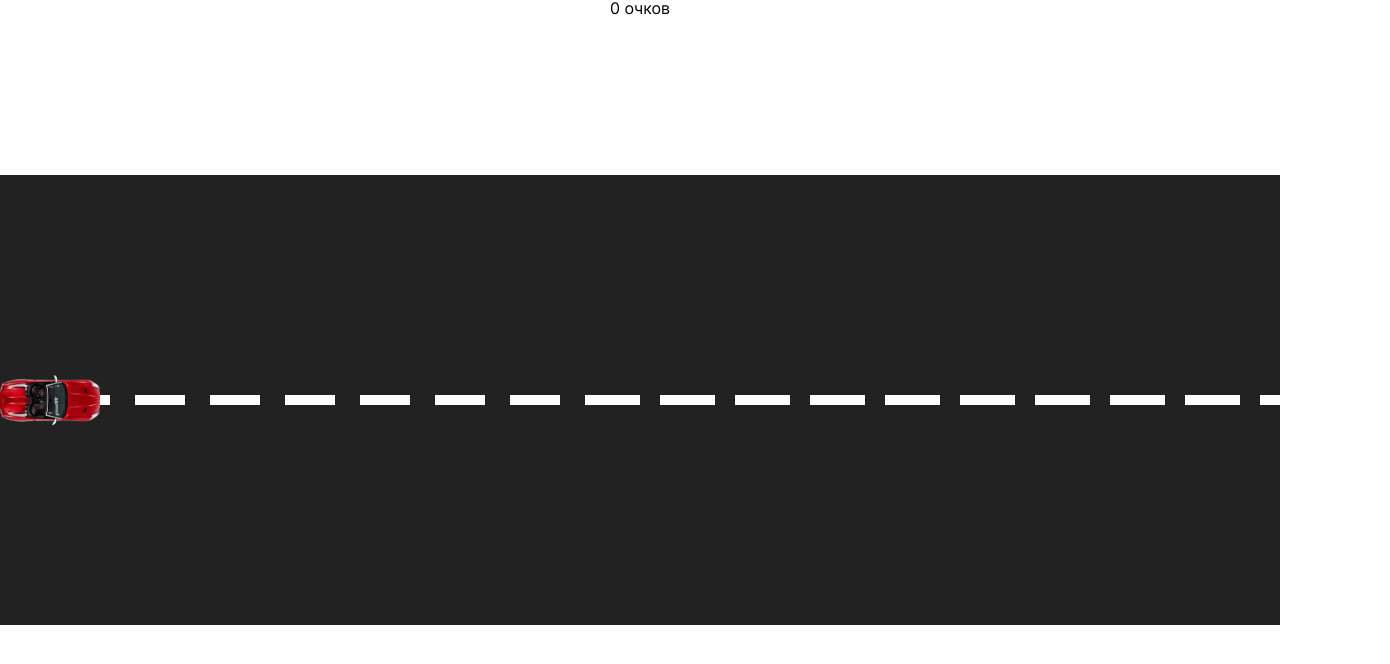
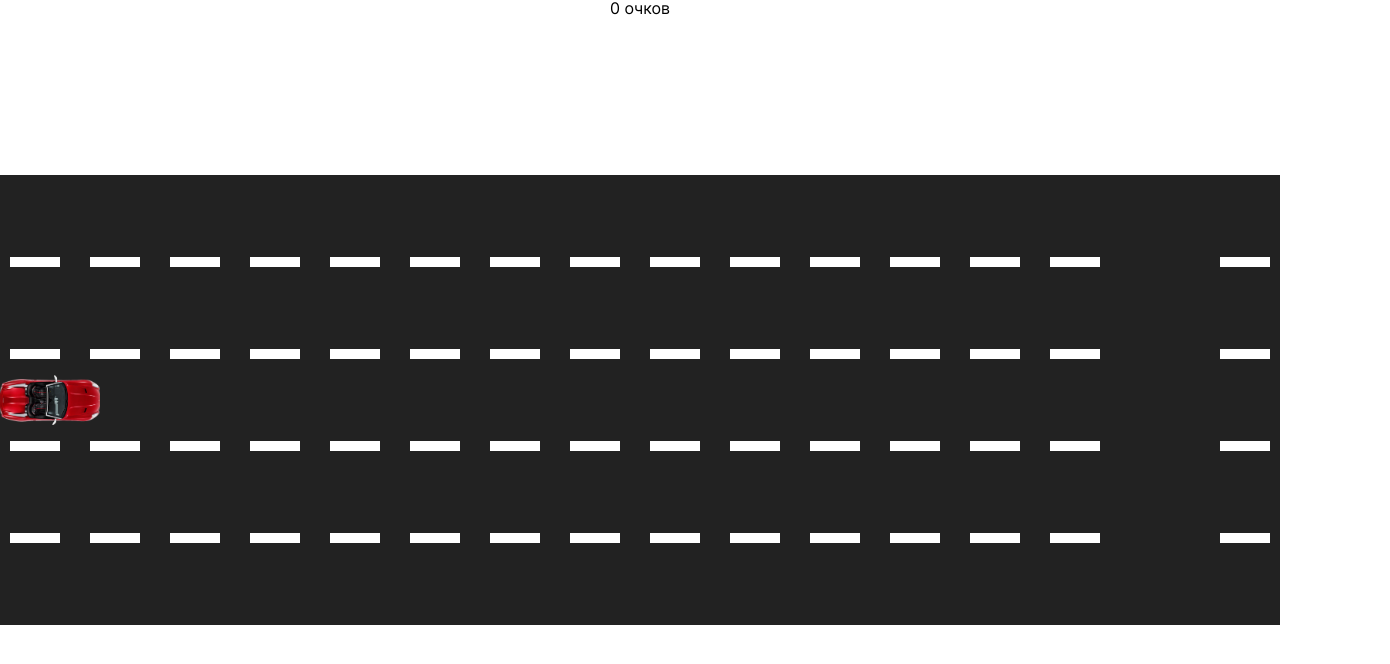
Before and after one commit to TimofeiPustarnak/Race, a plain HTML site: page index.html in a window 1280 px wide. Both pictures are taken after a click on the element "Начать игру". Shown: the whole page, 1390 px wide, since content can reach past the window. Drawn offline with Linux system fonts and the light colour scheme.

Commit message:
more stripes

```diff
--- a/script.js
+++ b/script.js
@@ -6,16 +6,50 @@ const body = document.querySelector('body');
 
 car.classList.add('car');
 
-for (let i = 0; i < 30; ++i)
+function getQuantityElements (height) {
+  return document.documentElement.clientWidth / height + 1;
+}
+
+for (let i = 0; i < getQuantityElements(80); ++i)
 {
   const line = document.createElement('div');
   line.classList.add('line');
-  line.style.left = (i * 75) + 'px';
-  line.x = i * 75;
+  line.style.left = (i * 80) + 'px';
+  line.x = i * 80;
   gameArea.appendChild(line);
 }
 
+for (let i = 0; i < getQuantityElements(80); ++i)
+{
+  const line1 = document.createElement('div');
+  line1.classList.add('line1');
+  line1.style.left = (i * 80) + 'px';
+  line1.x = i * 80;
+  gameArea.appendChild(line1);
+}
+
+for (let i = 0; i < getQuantityElements(80); ++i)
+{
+  const line2 = document.createElement('div');
+  line2.classList.add('line2');
+  line2.style.left = (i * 80) + 'px';
+  line2.x = i * 80;
+  gameArea.appendChild(line2);
+}
+
+for (let i = 0; i < getQuantityElements(80); ++i)
+{
+  const line3 = document.createElement('div');
+  line3.classList.add('line3');
+  line3.style.left = (i * 80) + 'px';
+  line3.x = i * 80;
+  gameArea.appendChild(line3);
+}
+
 let lines = document.querySelectorAll('.line');
+let lines1 = document.querySelectorAll('.line1');
+let lines2 = document.querySelectorAll('.line2');
+let lines3 = document.querySelectorAll('.line3');
 
 const keys = {
   ArrowUp: false,
@@ -27,7 +61,8 @@ const keys = {
 const setting = {
   start: false,
   score: 0,
-  speed: 5
+  speed: 10,
+  traffic: 3
 };
 
 function playGame() {
@@ -81,10 +116,41 @@ function moveRoad() {
     line.x -= setting.speed;
     line.style.left = line.x + 'px';
 
-    if(line.x < -50) {
-      line.x = document.documentElement.clientWidth + (75 - document.documentElement.clientWidth % 75) + 25;
+    if(line.x < -80) {
+      line.x = document.documentElement.clientWidth + (80 - document.documentElement.clientWidth % 80);
     }
   })
+
+  lines1.forEach(function(line1){
+    line1.x -= setting.speed;
+    line1.style.left = line1.x + 'px';
+    line1.style.left = line1.x + 'px';
+
+    if(line1.x < -80) {
+      line1.x = document.documentElement.clientWidth + (80 - document.documentElement.clientWidth % 80);
+    }
+  })
+
+  lines2.forEach(function(line2){
+    line2.x -= setting.speed;
+    line2.style.left = line2.x + 'px';
+    line2.style.left = line2.x + 'px';
+
+    if(line2.x < -80) {
+      line2.x = document.documentElement.clientWidth + (80 - document.documentElement.clientWidth % 80);
+    }
+  })
+
+  lines3.forEach(function(line3){
+    line3.x -= setting.speed;
+    line3.style.left = line3.x + 'px';
+    line3.style.left = line3.x + 'px';
+
+    if(line3.x < -80) {
+      line3.x = document.documentElement.clientWidth + (80 - document.documentElement.clientWidth % 80);
+    }
+  })
+
 }
 
 function startRun(event) {
--- a/styles/index.css
+++ b/styles/index.css
@@ -14,7 +14,7 @@
    display: none;
  }
 
- .car {
+ .car, .enemy {
    width: 100px;
    height: 50px;
    background: transparent url(../image/player.png) center / cover no-repeat;
@@ -22,6 +22,10 @@
    position: absolute;
    left: 0px;
    bottom: 200px;
+ }
+
+ .enemy {
+  background: transparent url(../image/enemy2.png) center / cover no-repeat;
  }
 
  .game-area {
@@ -56,11 +60,23 @@
    top: 0;
  }
 
- .line {
+ .line, .line1, .line2, .line3 {
    position: absolute;
    height: 10px;
    width: 50px;
    background: white;
    left: 0px;
-   top: 220px;
+   top: 82px;
  }
+
+ .line1 {
+   top: 174px;
+ }
+
+ .line2 {
+   top: 266px;
+}
+
+.line3 {
+   top: 358px;
+}
```
Also changed, not shown: image/enemy2.png.
